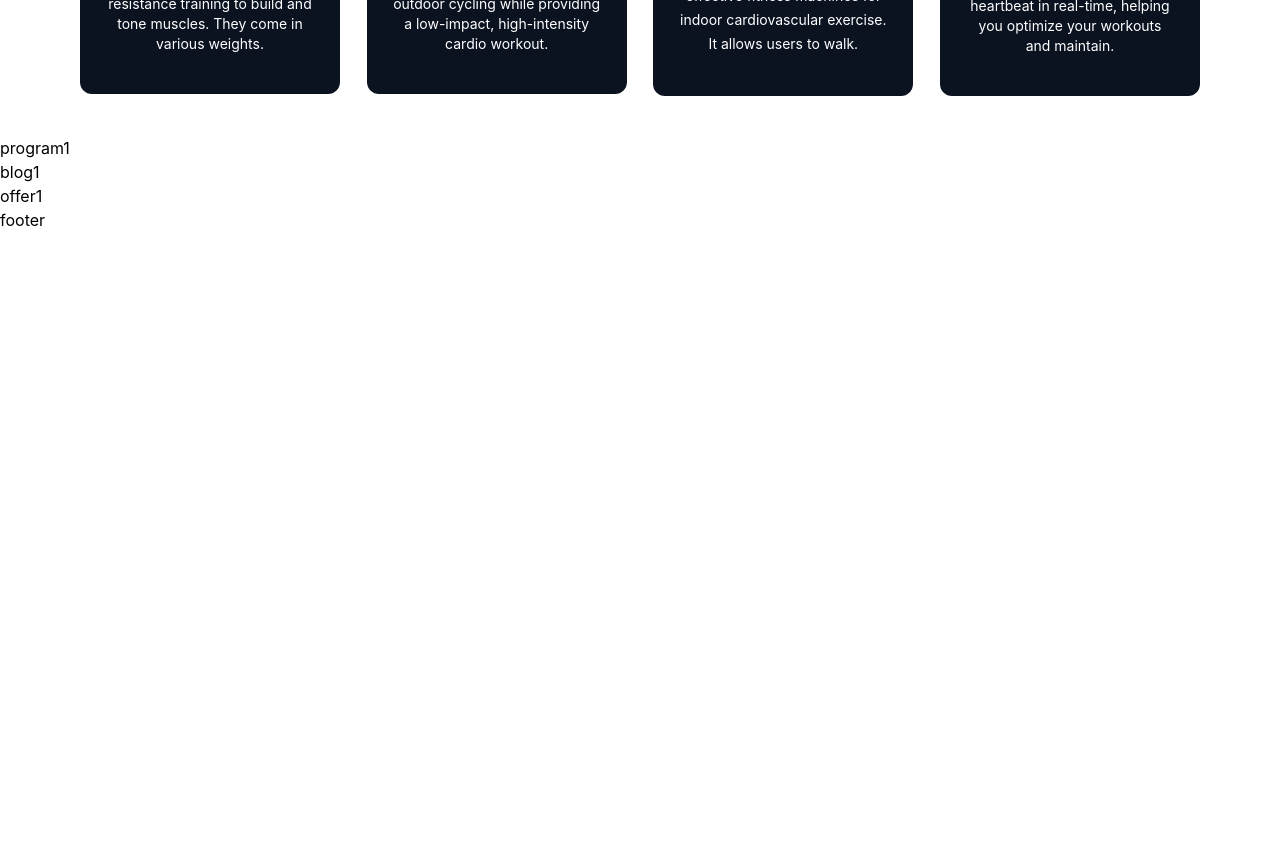
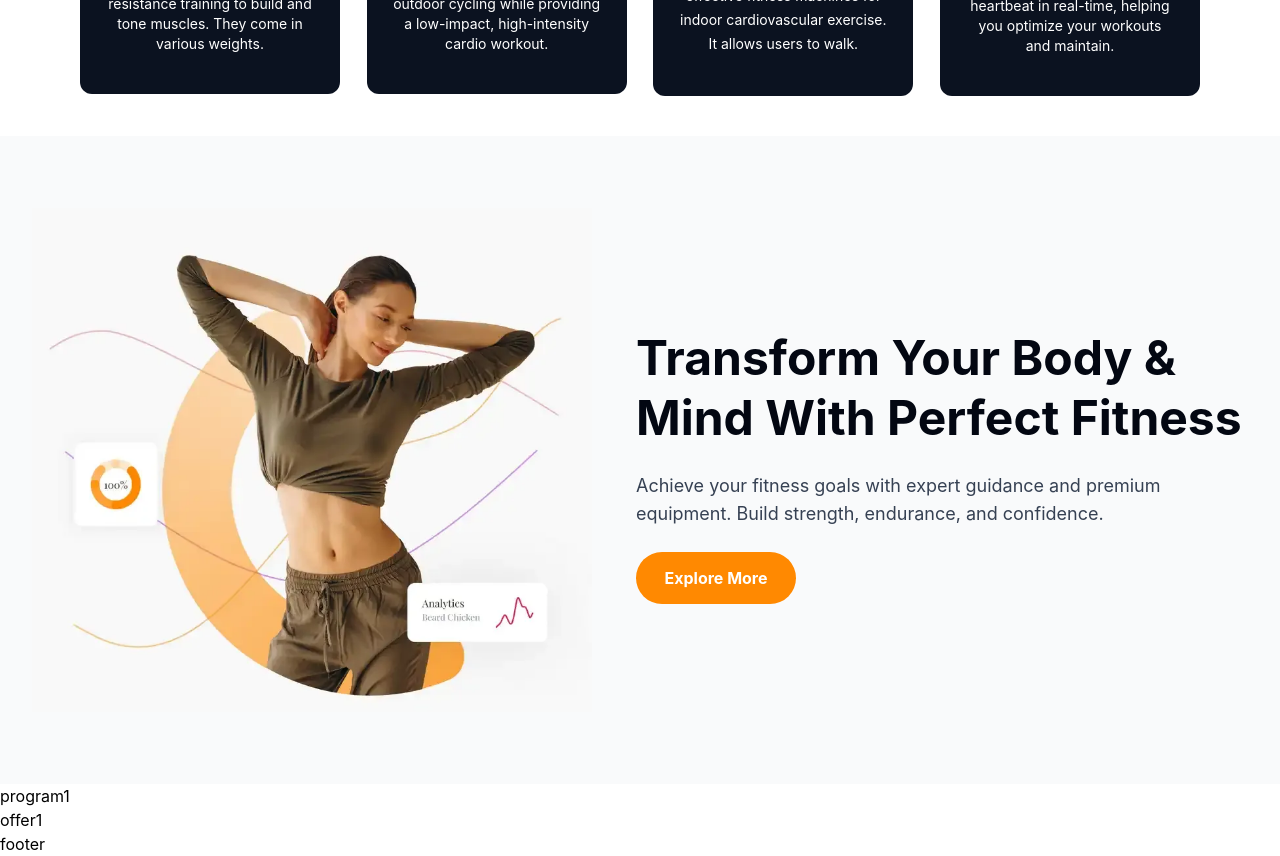
Before and after one commit to ShanzaArooj142/coders-gym-website, a React (Vite) app in the folder coders-gym/: page / in a window 1280 px wide. Shown: the part 1200-2056 px from the top of the page. Before the commit the page ends 1432 px from the top, so only its background shows below. Built offline with nearby package versions, Linux system fonts and the light colour scheme.

Commit message:
Refactor code structure for improved readability and maintainability

```diff
--- a/coders-gym/src/App.jsx
+++ b/coders-gym/src/App.jsx
@@ -13,8 +13,8 @@ const App = () => {
 
      <Home/>
      <Products/>
+     <Blogs/>
      <Programs/>
-     <Blogs/>
      <Offers/>
      <Footer/>
     </div>
--- a/coders-gym/src/components/Blogs.jsx
+++ b/coders-gym/src/components/Blogs.jsx
@@ -2,8 +2,21 @@ import React from 'react'
 
 const Blogs = () => {
   return (
-    <div id='blogs'>
-      blog1
+    <div id='blogs' className='bg-gray-50 py-18 px-8'>
+      <div className='flex '>
+        <div className='w-140 '>
+         <img src="/img2.webp" alt="" className='mr-10' />
+        </div>
+        <div className='ml-11 mt-30 flex flex-col gap-6'>
+          <h1 className='font-bold text-5xl leading-tight text-gray-950'>Transform Your Body & <br /> Mind With Perfect Fitness</h1>
+          <p className='text-gray-700 text-lg'>Achieve your fitness goals with expert guidance and premium <br /> equipment. Build strength, endurance, and confidence.</p>
+
+
+          <button className="bg-[#FF8901] text-white w-40 h-13 rounded-full font-bold hover:bg-[#f7a03c] transition duration-300"> Explore More</button>
+        </div>
+
+      </div>
+
     </div>
   )
 }
```
Also changed, not shown: coders-gym/public/img2.webp (added).
